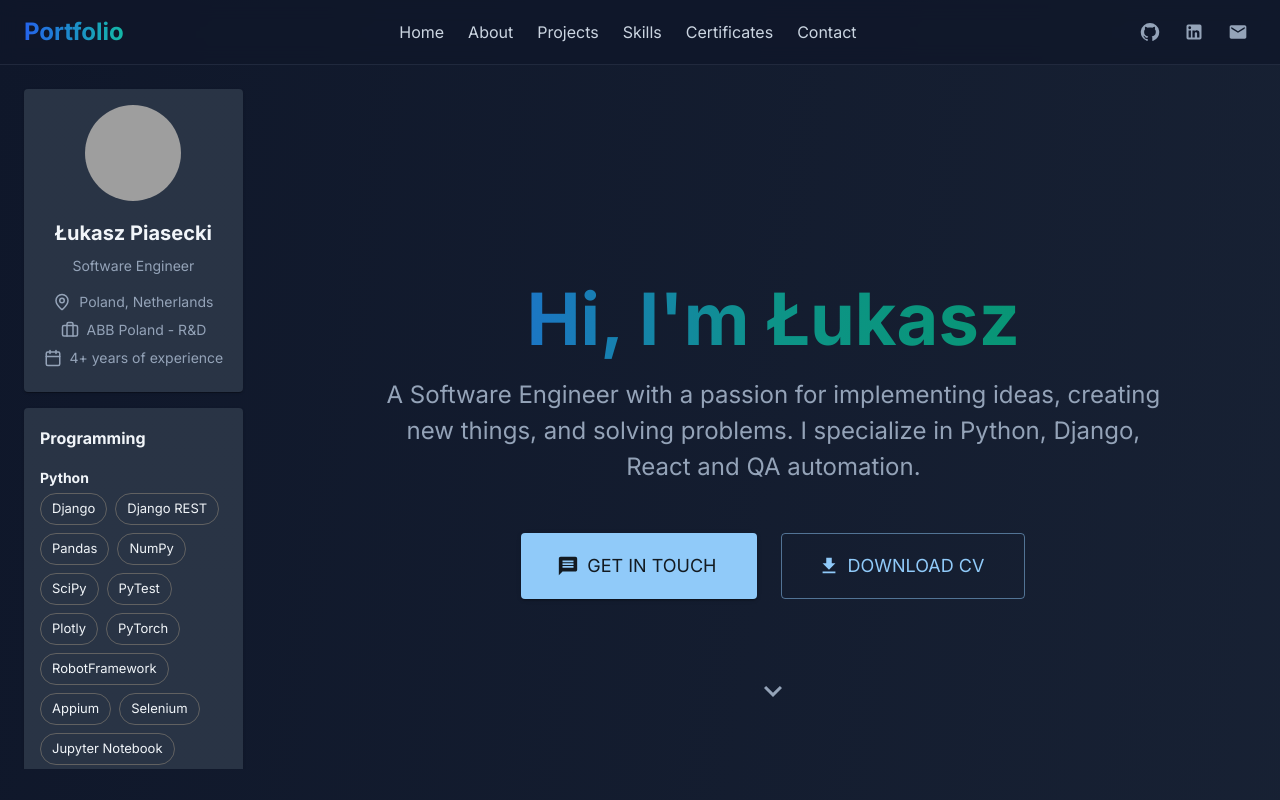
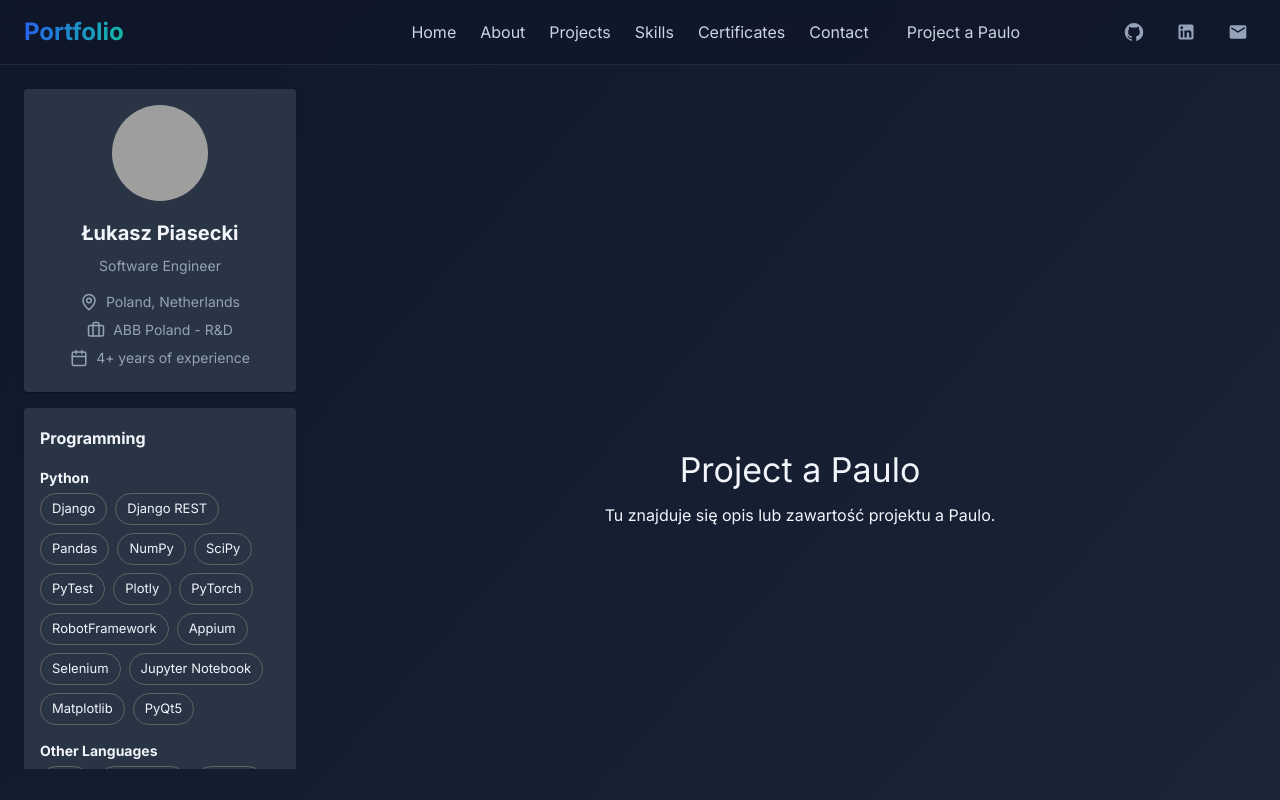
Before and after one commit to LukaszPiasecki13/Portfolio, a React (Vite) app: page /projectapaulo in a window 1280 px wide. Shown: the top 800 px of the page. Built offline with nearby package versions, Linux system fonts and the light colour scheme; grey boxes are pictures that could not be loaded.

Commit message:
Project a Paulo page added

```diff
--- a/package.json
+++ b/package.json
@@ -17,7 +17,8 @@
     "emailjs-com": "^3.2.0",
     "lucide-react": "^0.535.0",
     "react": "^19.1.0",
-    "react-dom": "^19.1.0"
+    "react-dom": "^19.1.0",
+    "react-router-dom": "^7.7.1"
   },
   "devDependencies": {
     "@eslint/js": "^9.30.1",
--- a/src/App.jsx
+++ b/src/App.jsx
@@ -1,32 +1,35 @@
-import React from "react"
-import { CssBaseline, Box } from "@mui/material"
-import Topbar from "./components/Topbar"
-import Sidebar from "./components/Sidebar"
-import Home from "./pages/Home"
-import Footer from "./components/Footer"
-import { ThemeProvider, createTheme } from "@mui/material/styles"
+import React from "react";
+import { CssBaseline, Box } from "@mui/material";
+import Topbar from "./components/Topbar";
+import Sidebar from "./components/Sidebar";
+import Home from "./pages/Home";
+import ProjectAPaulo from "./pages/ProjectAPaulo";
+import Footer from "./components/Footer";
+import { ThemeProvider, createTheme } from "@mui/material/styles";
+import { BrowserRouter as Router, Routes, Route } from "react-router-dom";
 
 const darkTheme = createTheme({
   palette: {
     mode: "dark",
     background: {
-      default: "#0f172a",     // dark slate (tailwind: slate-900)
-      paper: "#1e293b",       // slightly lighter (tailwind: slate-800)
+      default: "#0f172a",
+      paper: "#1e293b",
     },
     text: {
-      primary: "#f1f5f9",     // slate-100
-      secondary: "#94a3b8",   // slate-400
+      primary: "#f1f5f9",
+      secondary: "#94a3b8",
     },
   },
   typography: {
     fontFamily: `'Inter', 'Roboto', sans-serif`,
   },
-})
+});
 
 export default function App() {
   return (
     <ThemeProvider theme={darkTheme}>
       <CssBaseline />
+      <Router>
         <Box
           sx={{
             minHeight: "100vh",
@@ -42,13 +45,17 @@ export default function App() {
           <Box sx={{ display: "flex", flexGrow: 1 }}>
             <Sidebar />
             <Box component="main" sx={{ flexGrow: 1, p: 3, mt: "64px" }}>
-            <Home />
+              <Routes>
+                <Route path="/" element={<Home />} />
+                <Route path="/projectapaulo" element={<ProjectAPaulo />} />
+              </Routes>
             </Box>
           </Box>
 
           {/* Footer */}
           <Footer />
         </Box>
+      </Router>
     </ThemeProvider>
-  )
+  );
 }
--- a/src/components/Footer.jsx
+++ b/src/components/Footer.jsx
@@ -52,6 +52,7 @@ export default function Footer() {
                 { href: "#about", label: "About" },
                 { href: "#projects", label: "Projects" },
                 { href: "#skills", label: "Skills" },
+                { href: "#certificates", label: "Certificates" },
                 { href: "#contact", label: "Contact" },
               ].map(({ href, label }) => (
                 <Link
--- a/src/components/Topbar.jsx
+++ b/src/components/Topbar.jsx
@@ -1,8 +1,30 @@
-import React from "react"
-import { AppBar, Toolbar, Typography, Box, IconButton, Link as MuiLink } from "@mui/material"
-import { GitHub, LinkedIn, Mail } from "@mui/icons-material"
+import React from "react";
+import {
+  AppBar,
+  Toolbar,
+  Typography,
+  Box,
+  IconButton,
+  Link as MuiLink,
+} from "@mui/material";
+import { GitHub, LinkedIn, Mail } from "@mui/icons-material";
+import { Link as RouterLink, useLocation, useNavigate } from "react-router-dom";
 
 export default function Topbar() {
+  const navigate = useNavigate();
+  const location = useLocation();
+
+  const handleNavClick = (sectionId) => {
+    if (location.pathname === "/") {
+      const element = document.getElementById(sectionId);
+      if (element) {
+        element.scrollIntoView({ behavior: "smooth" });
+      }
+    } else {
+      navigate("/", { state: { scrollTo: sectionId } });
+    }
+  };
+
   return (
     <AppBar
       position="fixed"
@@ -13,7 +35,14 @@ export default function Topbar() {
         borderBottom: "1px solid rgba(100,116,139,0.2)",
       }}
     >
-      <Toolbar sx={{ justifyContent: "space-between" }}>
+      <Toolbar
+        sx={{
+          position: "relative",
+          justifyContent: "space-between",
+          alignItems: "center",
+        }}
+      >
+        {/* Logo */}
         <Typography
           variant="h6"
           noWrap
@@ -28,18 +57,36 @@ export default function Topbar() {
           Portfolio
         </Typography>
 
-
-        <Box sx={{ display: { xs: "none", md: "flex" }, gap: 3 }}>
-          {["Home", "About", "Projects", "Skills", "Certificates", "Contact"].map((label) => (
+        <Box
+          sx={{
+            position: "absolute",
+            left: "50%",
+            transform: "translateX(-50%)",
+            display: { xs: "none", md: "flex" },
+            gap: 3,
+          }}
+        >
+          {[
+            "Home",
+            "About",
+            "Projects",
+            "Skills",
+            "Certificates",
+            "Contact",
+          ].map((label) => (
             <MuiLink
               key={label}
-              href={`#${label.toLowerCase()}`}
+              component="button"
+              onClick={() => handleNavClick(label.toLowerCase())}
               underline="none"
               sx={{
                 color: "#cbd5e1",
                 fontWeight: 500,
                 "&:hover": { color: "#60a5fa" },
                 transition: "color 0.2s",
+                background: "none",
+                border: "none",
+                cursor: "pointer",
               }}
             >
               {label}
@@ -47,8 +94,23 @@ export default function Topbar() {
           ))}
         </Box>
 
+        <Box sx={{ display: "flex", alignItems: "center", gap: 2 }}>
+          <MuiLink
+            component={RouterLink}
+            to="/projectapaulo"
+            underline="none"
+            sx={{
+              color: "#cbd5e1",
+              fontWeight: 500,
+              "&:hover": { color: "#60a5fa" },
+              transition: "color 0.2s",
+              display: { xs: "none", md: "inline" },
+              mr: 10,
+            }}
+          >
+            Project a Paulo
+          </MuiLink>
 
-        <Box sx={{ display: { xs: "none", md: "flex" }, gap: 1 }}>
           <IconButton
             component="a"
             href="https://github.com/LukaszPiasecki13"
@@ -75,5 +137,5 @@ export default function Topbar() {
         </Box>
       </Toolbar>
     </AppBar>
-  )
+  );
 }
--- /dev/null
+++ b/src/pages/ProjectAPaulo.jsx
@@ -0,0 +1,29 @@
+import React from "react";
+import { Box, Typography, Button, Stack } from "@mui/material";
+import { Message, Download, KeyboardArrowDown } from "@mui/icons-material";
+
+export default function ProjectAPaulo() {
+  return (
+    <Box
+          component="section"
+          id="home"
+          sx={{
+            minHeight: "100vh",
+            display: "flex",
+            alignItems: "center",
+            justifyContent: "center",
+            px: 3,
+            textAlign: "center",
+          }}
+        >
+    <div>
+      <Typography variant="h4" gutterBottom>
+        Project a Paulo
+      </Typography>
+      <Typography>
+        Tu znajduje się opis lub zawartość projektu a Paulo.
+      </Typography>
+    </div>
+    </Box>
+  );
+}
```
Also changed, not shown: 1 other file (tests, documents, lock files or other folders). Lines whose indentation alone changed are shown as unchanged.
